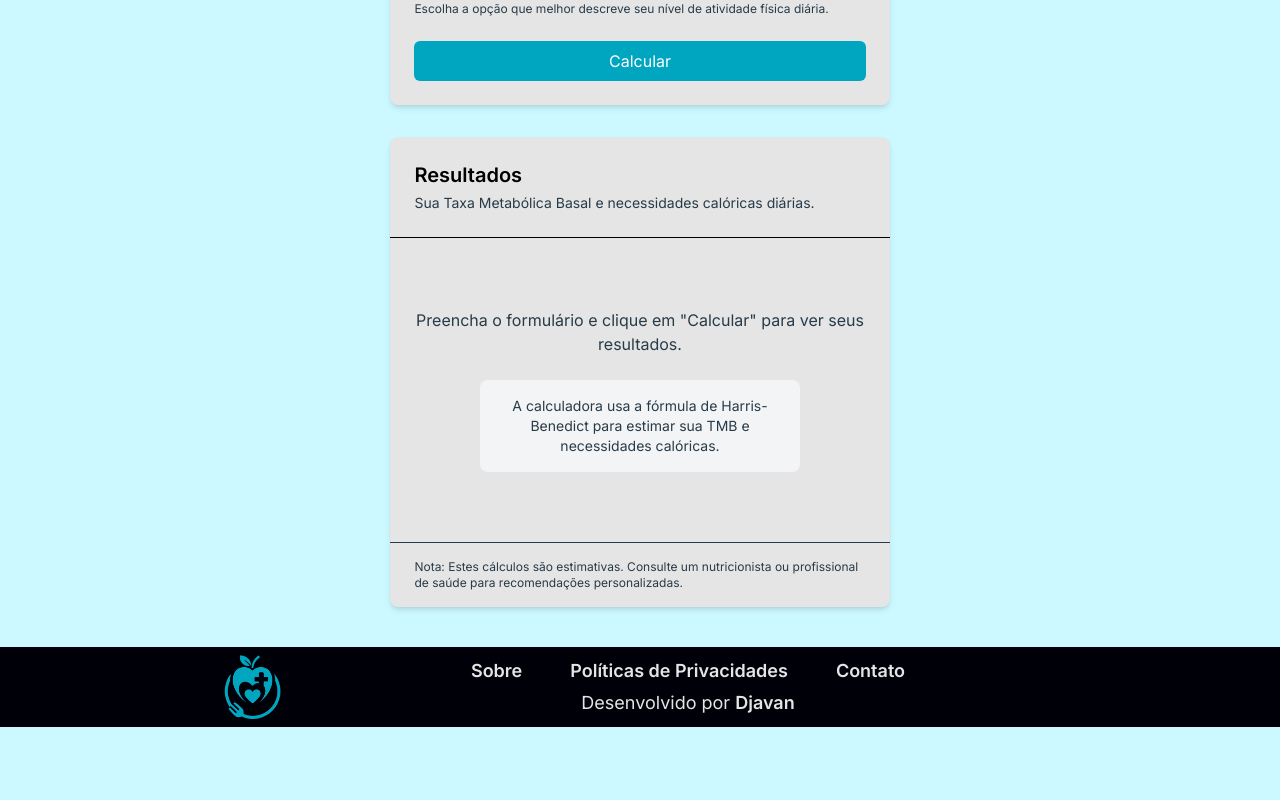
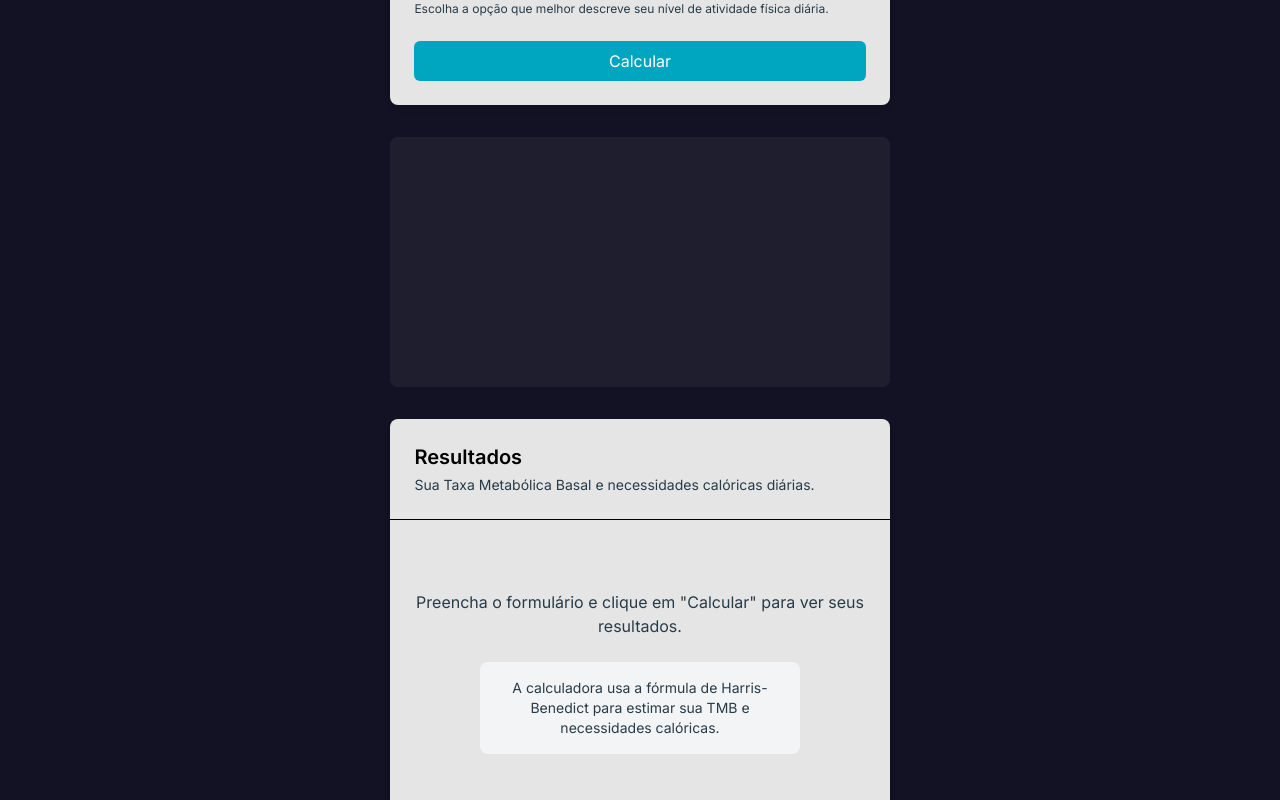
Before and after one commit to DeJotaJ/TMB-Facil, a React (Vite) app: page /calculadora in a window 1280 px wide. Shown: the part 700-1500 px from the top of the page. Before the commit the page ends 1427 px from the top, so only its background shows below. Built offline with nearby package versions, Linux system fonts and the light colour scheme.

Commit message:
Resolvendo bug da atualização 1.1

```diff
--- a/index.html
+++ b/index.html
@@ -9,11 +9,10 @@
     <title>TMB Fácil</title>
     <script async src="https://pagead2.googlesyndication.com/pagead/js/adsbygoogle.js?client=ca-pub-9635044097775147"
      crossorigin="anonymous"></script>
+
   </head>
   <body>
     <div id="root"></div>
-    <script async src="https://pagead2.googlesyndication.com/pagead/js/adsbygoogle.js?client=ca-pub-9635044097775147"
-     crossorigin="anonymous"></script>
     <script type="module" src="/src/main.jsx"></script>
   </body>
 </html>
--- a/src/components/CalcTMB.jsx
+++ b/src/components/CalcTMB.jsx
@@ -93,7 +93,7 @@ export default function CalculadoraTMB() {
   }
 
   return (
-    <div className="container flex flex-col justify-center items-center mx-auto py-10 px-4">
+    <div className="bg-[#121224] flex flex-col justify-center items-center mx-auto py-10 px-4">
       <div className="w-full md:w-2/5 bg-[#E5E5E5] mb-2 px-2 py-2  md:mb-5 md:px-5 md:py-5 rounded-lg md:rounded-2xl text-sm font-semibold uppercase text-[#222831]">
         <p>
           Nota: Estes cálculos são estimativas. Consulte um nutricionista ou profissional de saúde para
@@ -240,13 +240,13 @@ export default function CalculadoraTMB() {
           </div>
         </div>
         {/* ANUNCIOS MOBILE*/}
-        <div className="md:hidden bg-zinc-100/25 max-h-[15vh] min-h-[10vh] flex items-center justify-center rounded-lg">
+        <div className="bg-zinc-100/5 w-full min-h-[250px] flex items-center justify-center rounded-lg">
           <AdComponent/>
         </div>
         {/* ANUNCIOS MOBILE*/}
         {/* ANUNCIOS DESKTOP*/}
-        <div className="hidden md:flex md:absolute right-5 top-20 w-60 h-3/3 bg-zinc-100/0 rounded-lg shadow-none justify-center items-center">
-          <AdComponent/>
+        <div className="hidden md:hidden md:absolute right-5 top-20 w-60 h-3/3 bg-zinc-100/5 rounded-lg shadow-none justify-center items-center">
+          {/* Componente do anuncio */}
         </div>
         {/* ANUNCIO DESKTOP*/}
         {/* Card de Resultados */}
--- a/src/components/adComponent.jsx
+++ b/src/components/adComponent.jsx
@@ -2,24 +2,25 @@ import { useEffect } from "react";
 
 const AdComponent = () => {
   useEffect(() => {
-    try {
-      if (window.adsbygoogle && Array.isArray(window.adsbygoogle)) {
-        window.adsbygoogle.push({});
+    const timeout = setTimeout(() => {
+      try {
+        (window.adsbygoogle = window.adsbygoogle || []).push({});
+      } catch (e) {
+        console.error("Adsense error", e);
       }
-    } catch (e) {
-      console.error("AdSense error", e);
-    }
+    }, 300); // espera 300ms para garantir que o elemento já está no DOM
+
+    return () => clearTimeout(timeout);
   }, []);
 
   return (
-    <ins
-      className="adsbygoogle"
-      style={{ display: "block" }}
-      data-ad-client="ca-pub-XXXXXXXXXXXXXXXX"
-      data-ad-slot="1234567890"
-      data-ad-format="auto"
-      data-full-width-responsive="true"
-    ></ins>
+    // <!-- First Anuncios mobile -->
+    <ins className="adsbygoogle"
+        style={{ display: "block", width: "100%", minHeight: "250px" }}
+        data-ad-client="ca-pub-9635044097775147"
+        data-ad-slot="8088423058"
+        data-ad-format="auto"
+        data-full-width-responsive="true"></ins>
   );
 };
 
```
